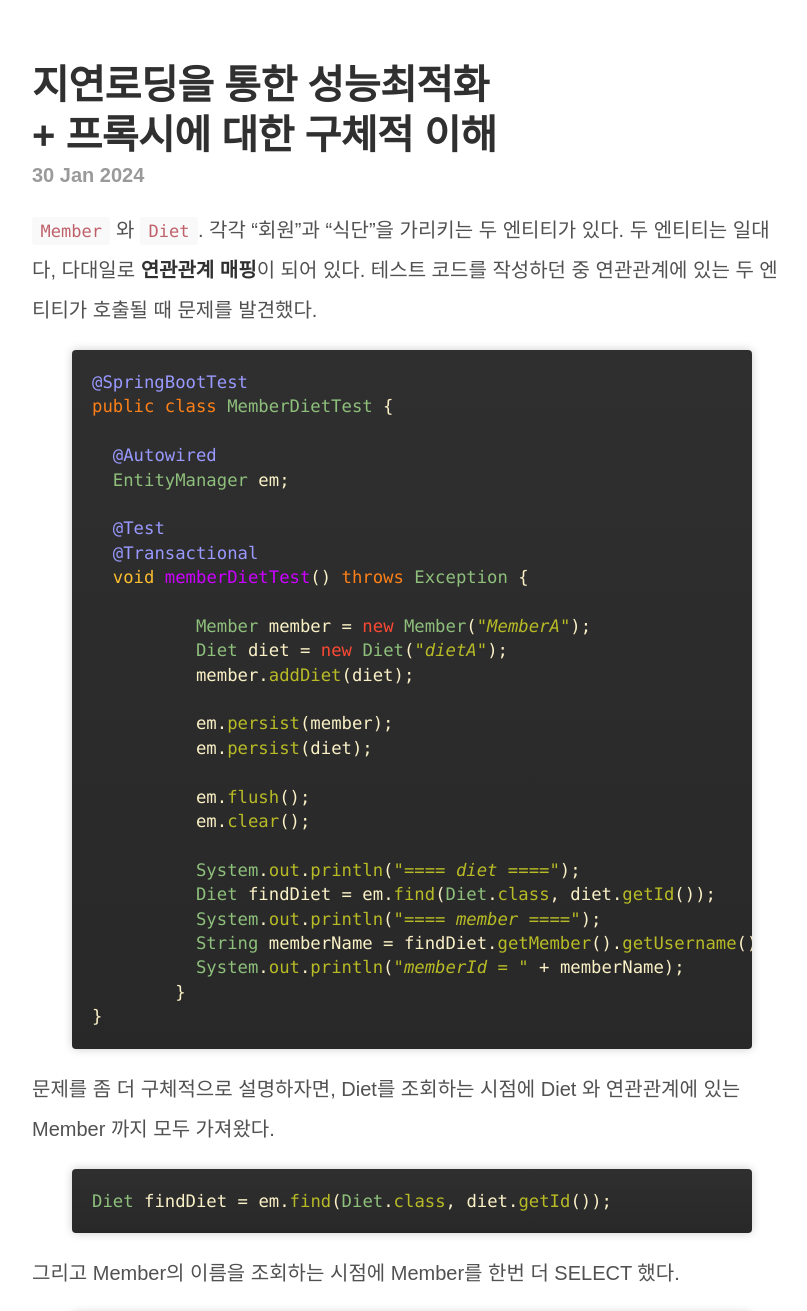
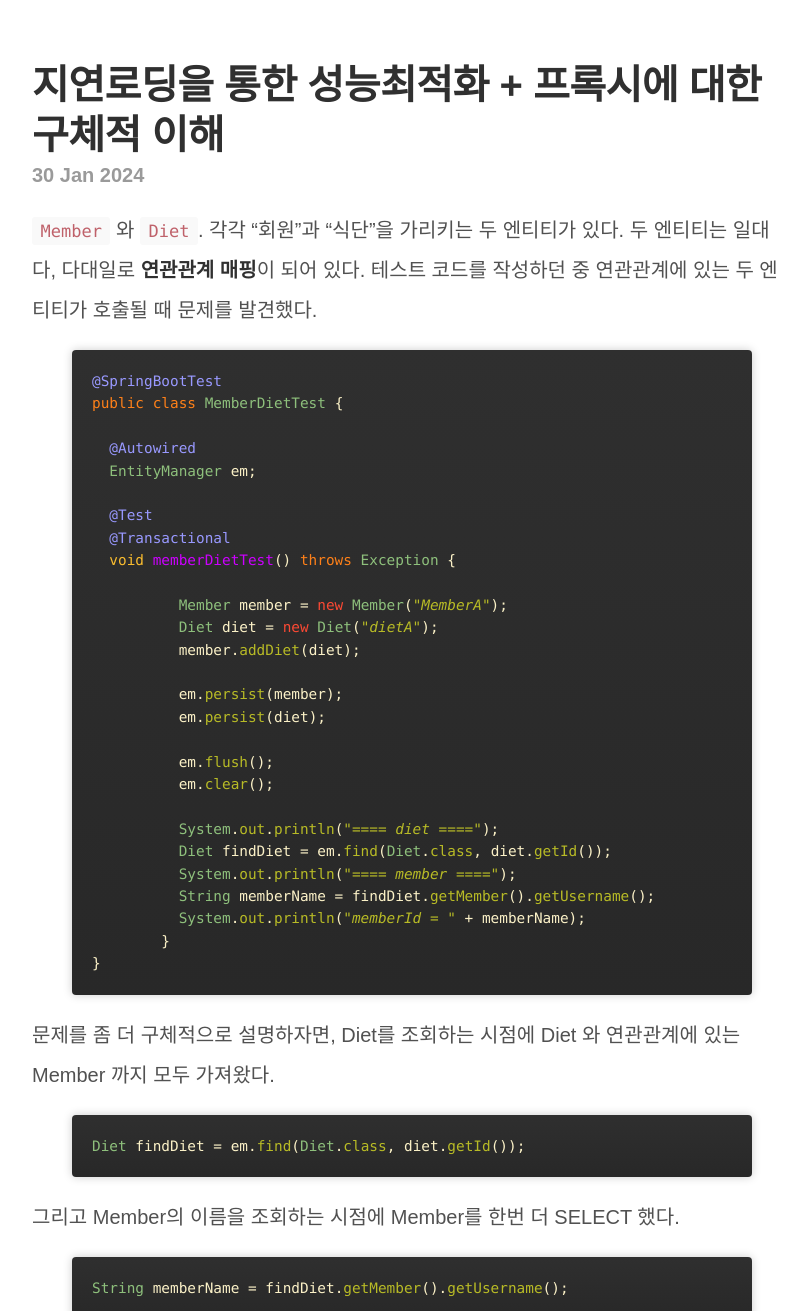
Before and after one commit to TaewoooongHeo01/TaewoooongHeo01, a Jekyll site: the page built from _posts/JPA/2024-01-30-lazyAndProxy.md, in a window 1280 px wide. Shown: the part 131-1442 px from the top of the page, without its empty margins (228-1035 px from the left). Built offline with Jekyll 4.4.1, drawn with Linux system fonts in a browser that asks for light colours; some web fonts are replaced; comment, search, counter and statistics services are not loaded; some of the changed text lies outside the part shown.

Commit message:
css 수정

```diff
--- a/_posts/JPA/2024-01-30-lazyAndProxy.md
+++ b/_posts/JPA/2024-01-30-lazyAndProxy.md
@@ -1,6 +1,6 @@
 ---
 layout: post
-title: 지연로딩을 통한 성능최적화 <br>+ 프록시에 대한 구체적 이해
+title: 지연로딩을 통한 성능최적화 + 프록시에 대한 구체적 이해
 category: JPA
 excerpt: "테이블 상으론 `Diet` 가 `Member` 의 FK를 갖고 있지만, 객체 관점에선 엔티티 자체를 참조하고 있다. 이때 `Diet` 를 통해 `Member` 의 필드를 갖고 오려면 `Member` 의 정보를 이전에 미리 모두 참조 해야 하는 것 아닌가? 실제론 미리 등록하지 않고 필요할 때마다 갖고 오는 지연로딩은 구체적으로 어떻게 구현되는 건지에 대한 의문이 생겼다.프록시가 지연로딩을 구현하는 방법은 다음과 같다."
 ---
--- a/public/css/poole.css
+++ b/public/css/poole.css
@@ -191,7 +191,7 @@ pre {
 }
 pre code {
   padding: 0;
-  font-size: 108%;
+  font-size: 90%;
   color: inherit;
   background-color: transparent;
 }
```
